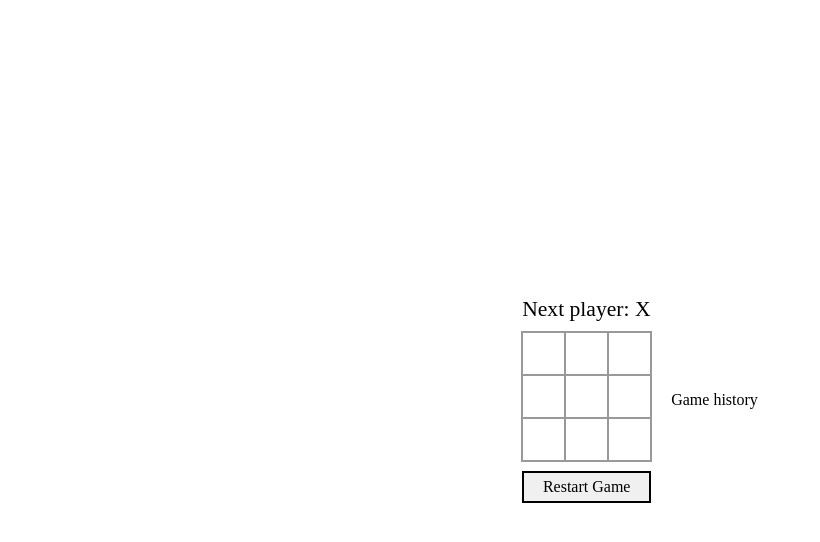
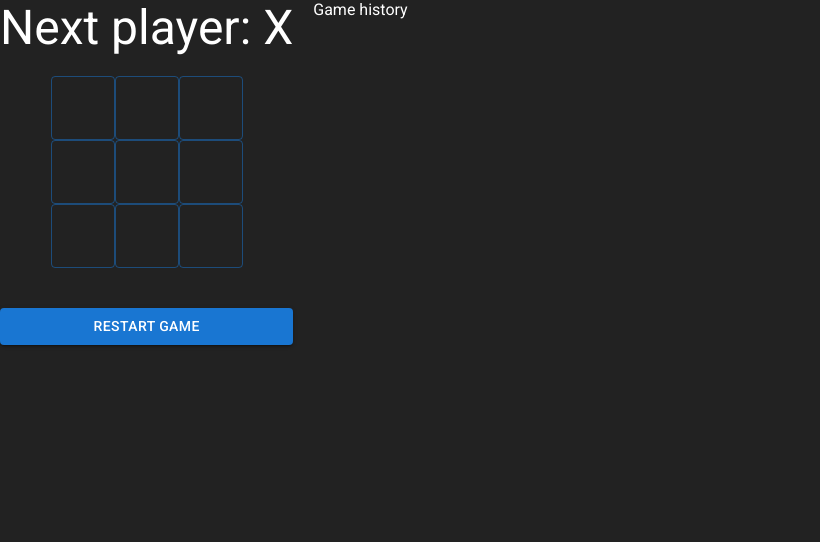
Before and after one commit to DmitryLasuta/tic-tac-toe, a React (Vite) app: page / in a window 1280 px wide. Shown: the top 542 px of the page, without its empty margins (0-820 px from the left). Built offline with nearby package versions, Linux system fonts and the light colour scheme.

Commit message:
feat: added MUI components

```diff
--- a/index.html
+++ b/index.html
@@ -3,6 +3,13 @@
   <head>
     <meta charset="UTF-8" />
     <meta name="viewport" content="width=device-width, initial-scale=1.0" />
+
+    <link rel="preconnect" href="https://fonts.googleapis.com" />
+    <link rel="preconnect" href="https://fonts.gstatic.com" crossorigin />
+    <link
+      rel="stylesheet"
+      href="https://fonts.googleapis.com/css2?family=Roboto:wght@300;400;500;600;700&display=swap"
+    />
 
     <script type="module" src="/src/main.tsx"></script>
 
--- a/package.json
+++ b/package.json
@@ -10,6 +10,9 @@
     "preview": "vite preview"
   },
   "dependencies": {
+    "@emotion/react": "^11.11.1",
+    "@emotion/styled": "^11.11.0",
+    "@mui/material": "^5.14.12",
     "react": "^18.2.0",
     "react-dom": "^18.2.0"
   },
--- a/src/App.css
+++ b/src/App.css
@@ -1,39 +1,5 @@
 body {
-  display: flex;
-  height: 100vh;
-  justify-content: center;
-  align-items: center;
+  background-color: #222;
+  color: #fff;
+  font-family: 'Roboto', sans-serif;
 }
-
-button {
-  border: 2px solid black;
-  text-align: center;
-  background-color: #f0f0f0;
-  width: 100%;
-  padding: 5px 0;
-  cursor: pointer;
-
-  &:hover {
-    background-color: #e0e0e0;
-  }
-  &:active {
-    background-color: #c0c0c0;
-  }
-}
-
-.game {
-  display: flex;
-  gap: 20px;
-  align-items: center;
-  .game-control {
-    margin-top: 10px;
-  }
-
-  .game-info {
-    & ol {
-      display: flex;
-      flex-direction: column;
-      gap: 10px;
-    }
-  }
-}
--- a/src/App.tsx
+++ b/src/App.tsx
@@ -2,6 +2,8 @@
 import type { FieldValue } from 'types/fieldValue'
 import Board from './components/board/Board'
 import './App.css'
+import Button from '@mui/material/Button'
+import { Box, ButtonGroup } from '@mui/material'
 
 function App() {
   const [history, setHistory] = useState<Array<FieldValue[]>>([Array(9).fill(null)])
@@ -29,30 +31,31 @@
     if (move > 0) {
       const desc = `Go to move #${move}`
       return (
-        <li key={move}>
-          <button onClick={() => jumpTo(move)} type="button">
-            {desc}
-          </button>
-        </li>
+        <Button onClick={() => jumpTo(move)} type="button">
+          {desc}
+        </Button>
       )
     }
   })
 
   return (
-    <div className="game">
-      <div className="game-board">
+    <Box component={'main'} sx={{ display: 'flex', gap: '20px' }} className="game">
+      <Box>
         <Board onPlay={handlePlay} xIsNext={xIsNext} fieldset={currentFieldset} />
-        <div className="game-control">
-          <button onClick={handleRestart} type="button">
-            Restart Game
-          </button>
-        </div>
-      </div>
+        <Button
+          variant="contained"
+          sx={{ width: '100%', mt: '20px' }}
+          onClick={handleRestart}
+          type="button"
+        >
+          Restart Game
+        </Button>
+      </Box>
       <div className="game-info">
         <h3>Game history</h3>
-        <ol>{move}</ol>
+        <ButtonGroup orientation="vertical">{move}</ButtonGroup>
       </div>
-    </div>
+    </Box>
   )
 }
 
--- a/src/components/board/Board.tsx
+++ b/src/components/board/Board.tsx
@@ -1,6 +1,6 @@
 import type { FieldValue } from 'types/fieldValue'
 import calculateWinner from 'services/calculateWinner'
-import styles from './Board.module.css'
+import { Box, Button, Typography } from '@mui/material'
 
 /**
  * Renders a square button component.
@@ -18,9 +18,14 @@
   handleClick: () => void
 }): JSX.Element {
   return (
-    <button className={styles.square} onClick={handleClick} type="button">
+    <Button
+      variant="outlined"
+      sx={{ height: 64, fontSize: '2rem' }}
+      onClick={handleClick}
+      type="button"
+    >
       {value}
-    </button>
+    </Button>
   )
 }
 
@@ -66,8 +71,16 @@
 
   return (
     <>
-      <h2 className={styles.title}>{status}</h2>
-      <div className={styles.board}>
+      <Typography variant="h3">{status}</Typography>
+      <Box
+        sx={{
+          display: 'grid',
+          gridTemplateColumns: 'repeat(3, 1fr)',
+          gridTemplateRows: 'repeat(3, 1fr)',
+          width: 'fit-content',
+          margin: '20px auto',
+        }}
+      >
         {fieldset.map((fieldValue, index) => (
           <Square
             key={index}
@@ -77,7 +90,7 @@
             }}
           />
         ))}
-      </div>
+      </Box>
     </>
   )
 }
```
Also changed, not shown: 1 other file (tests, documents, lock files or other folders).
